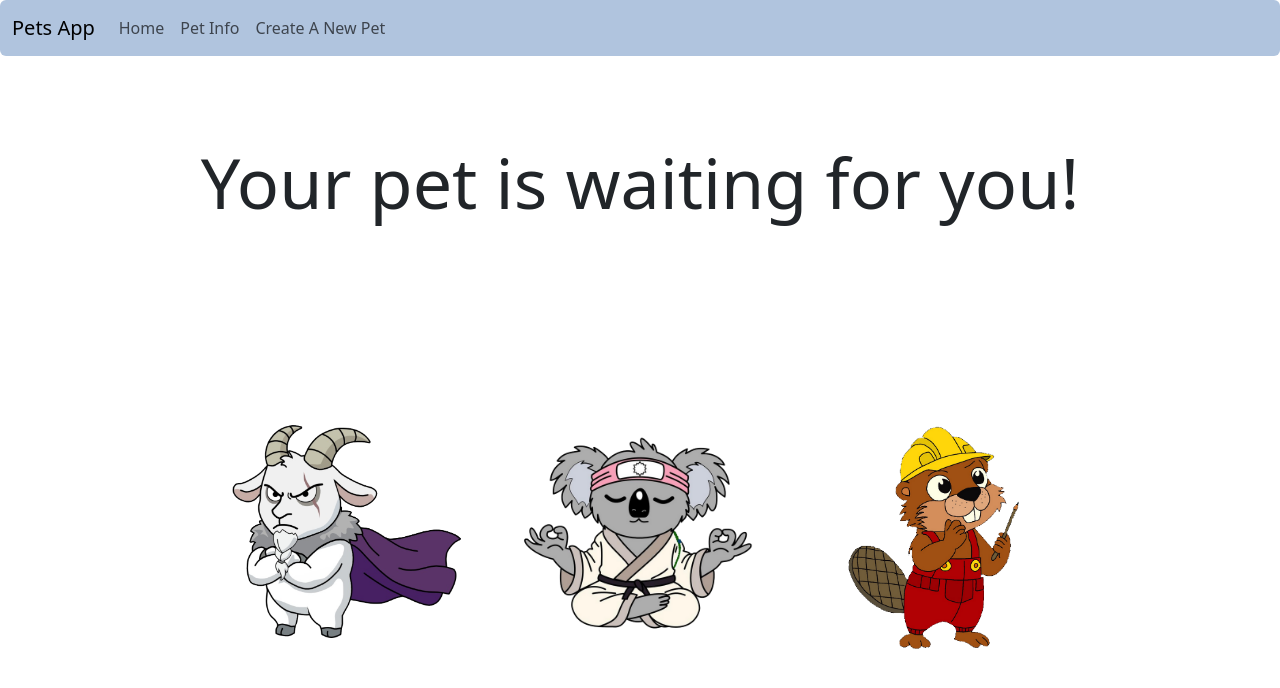
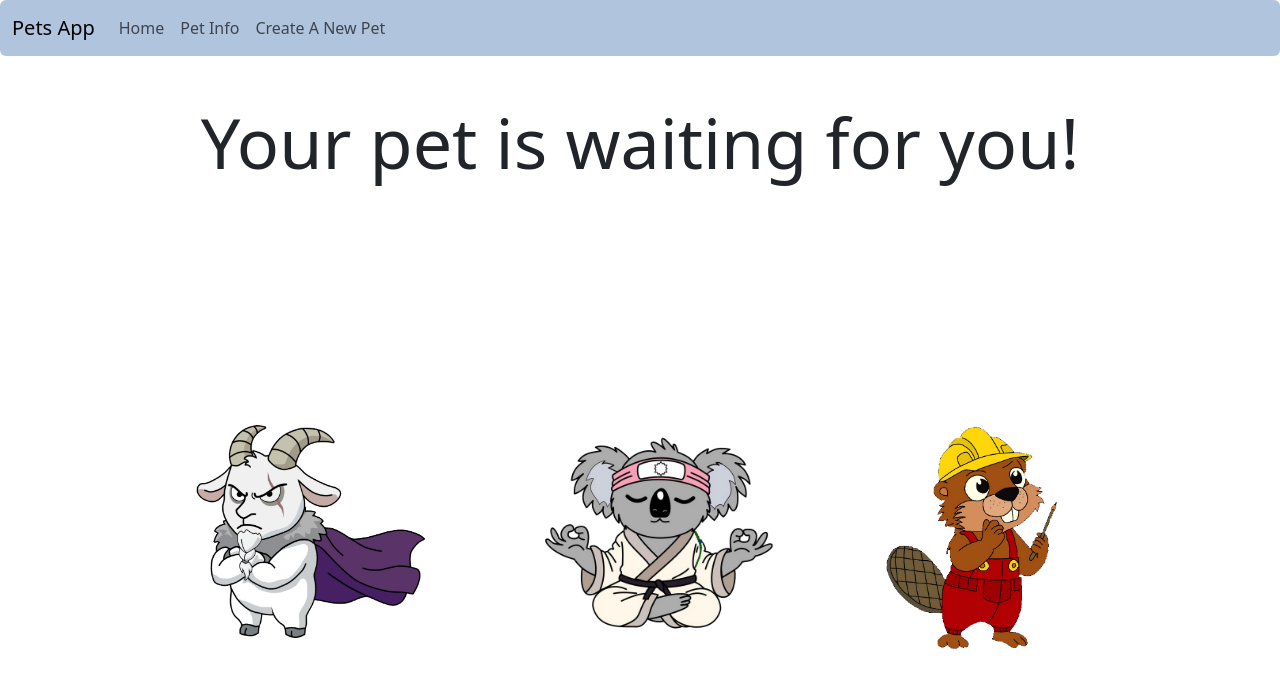
Before and after one commit to YahliYehoshafat/mySecondDragon, a React app in the folder frontend/: page / in a window 1280 px wide. Shown: the top 688 px of the page. Built offline with nearby package versions, Linux system fonts and the light colour scheme; the HTML template or start-up script is replaced by a standard one.

Commit message:
Update Images.jsx

```diff
--- a/frontend/src/components/Images.jsx
+++ b/frontend/src/components/Images.jsx
@@ -12,13 +12,13 @@ function Images() {
     <Container>
       <Row>
         <Col xs={6} md={4}>
-          <Image width="230" height="auto" styles={{margin: "40px"}} src={goatImg} rounded />
+          <Image width="230" height="auto" style={{margin: "40px"}} src={goatImg} rounded />
         </Col>
         <Col xs={6} md={4}>
-          <Image width="270" height="auto" styles={{margin: "40px"}} src={koalaImg} rounded />
+          <Image width="270" height="auto" style={{margin: "40px"}} src={koalaImg} rounded />
         </Col>
         <Col xs={6} md={4}>
-          <Image width="180" height="auto" styles={{margin: "40px"}} src={squirrelImg} rounded />
+          <Image width="180" height="auto" style={{margin: "40px"}} src={squirrelImg} rounded />
         </Col>
       </Row>
     </Container>
```
